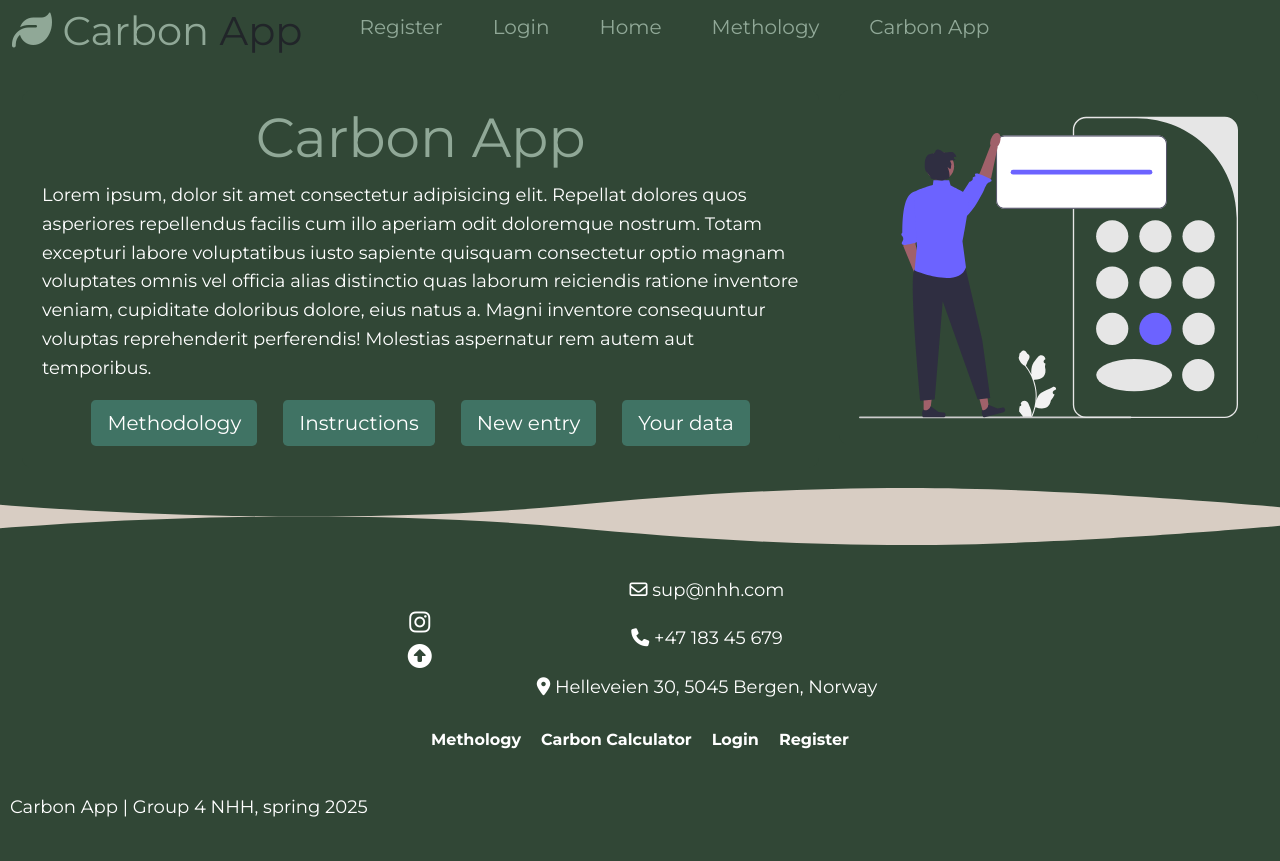
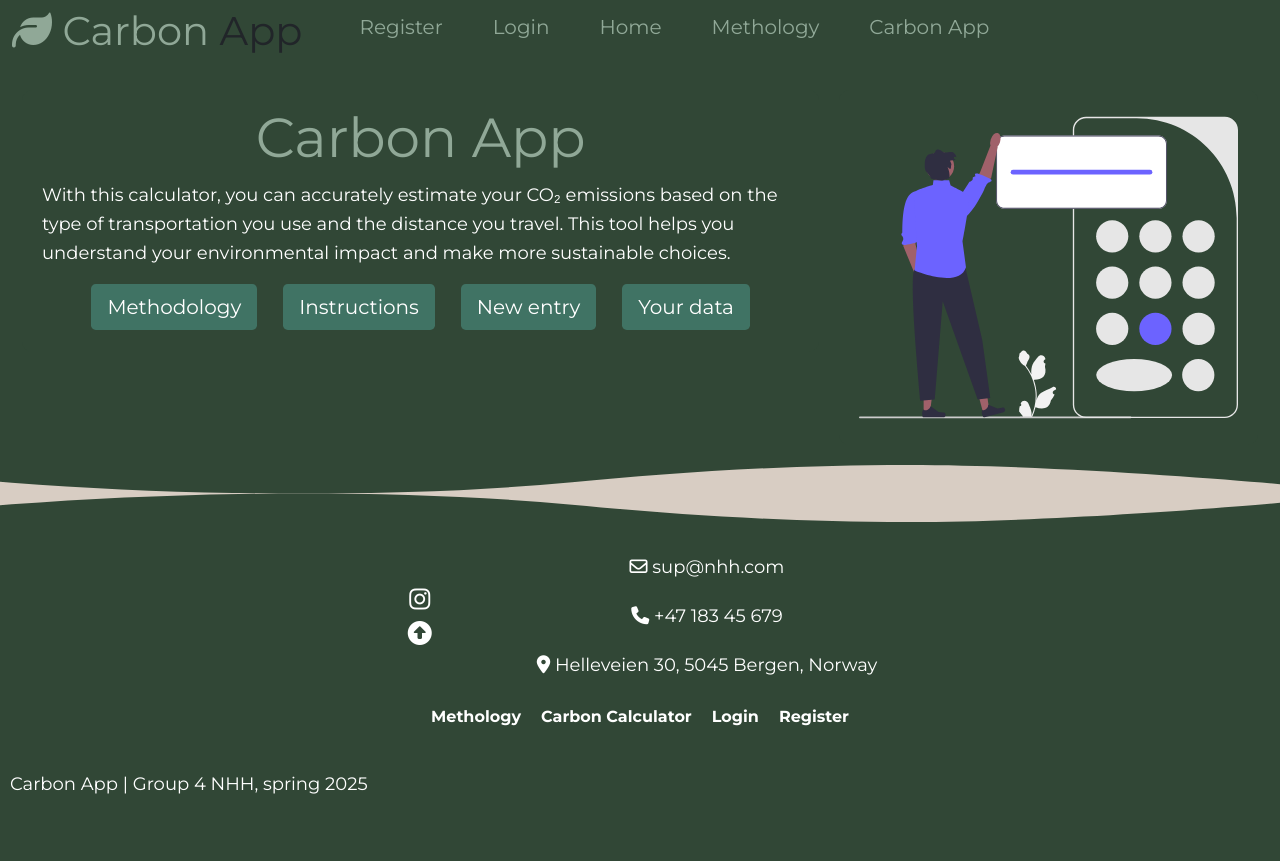
Before and after one commit to hannik3/carbon_app_v1, a Flask app: page /carbon_app in a window 1280 px wide. After the commit the page ends 794 px from the top, so only its background shows below. Run offline with Flask 2, Linux system fonts and the light colour scheme; some libraries are stand-ins or nearby versions.

Commit message:
Update carbon_app.html

```diff
--- a/capp/templates/carbon_app/carbon_app.html
+++ b/capp/templates/carbon_app/carbon_app.html
@@ -9,7 +9,7 @@
             <div class="box">
             <h1 style="font-size:55px;"><span class="text-logo"> Carbon App</span></h1>
             <p style="text-align:left;">
-                Lorem ipsum, dolor sit amet consectetur adipisicing elit. Repellat dolores quos asperiores repellendus facilis cum illo aperiam odit doloremque nostrum. Totam excepturi labore voluptatibus iusto sapiente quisquam consectetur optio magnam voluptates omnis vel officia alias distinctio quas laborum reiciendis ratione inventore veniam, cupiditate doloribus dolore, eius natus a. Magni inventore consequuntur voluptas reprehenderit perferendis! Molestias aspernatur rem autem aut temporibus.
+                With this calculator, you can accurately estimate your CO₂ emissions based on the type of transportation you use and the distance you travel. This tool helps you understand your environmental impact and make more sustainable choices.
             </p>
             <div class="container_buttons_links_header_carbon_app">
                 <div class="btn">
```
